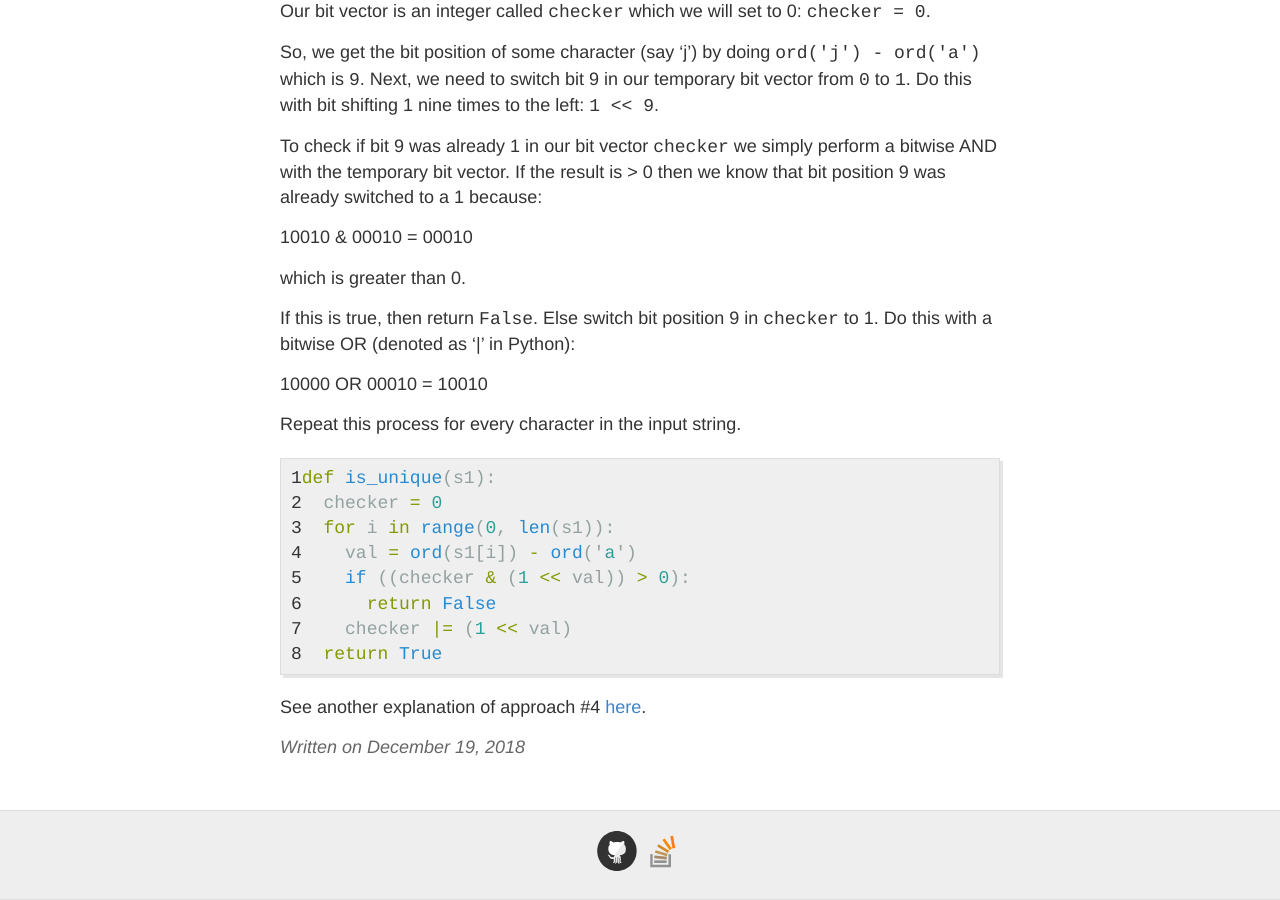
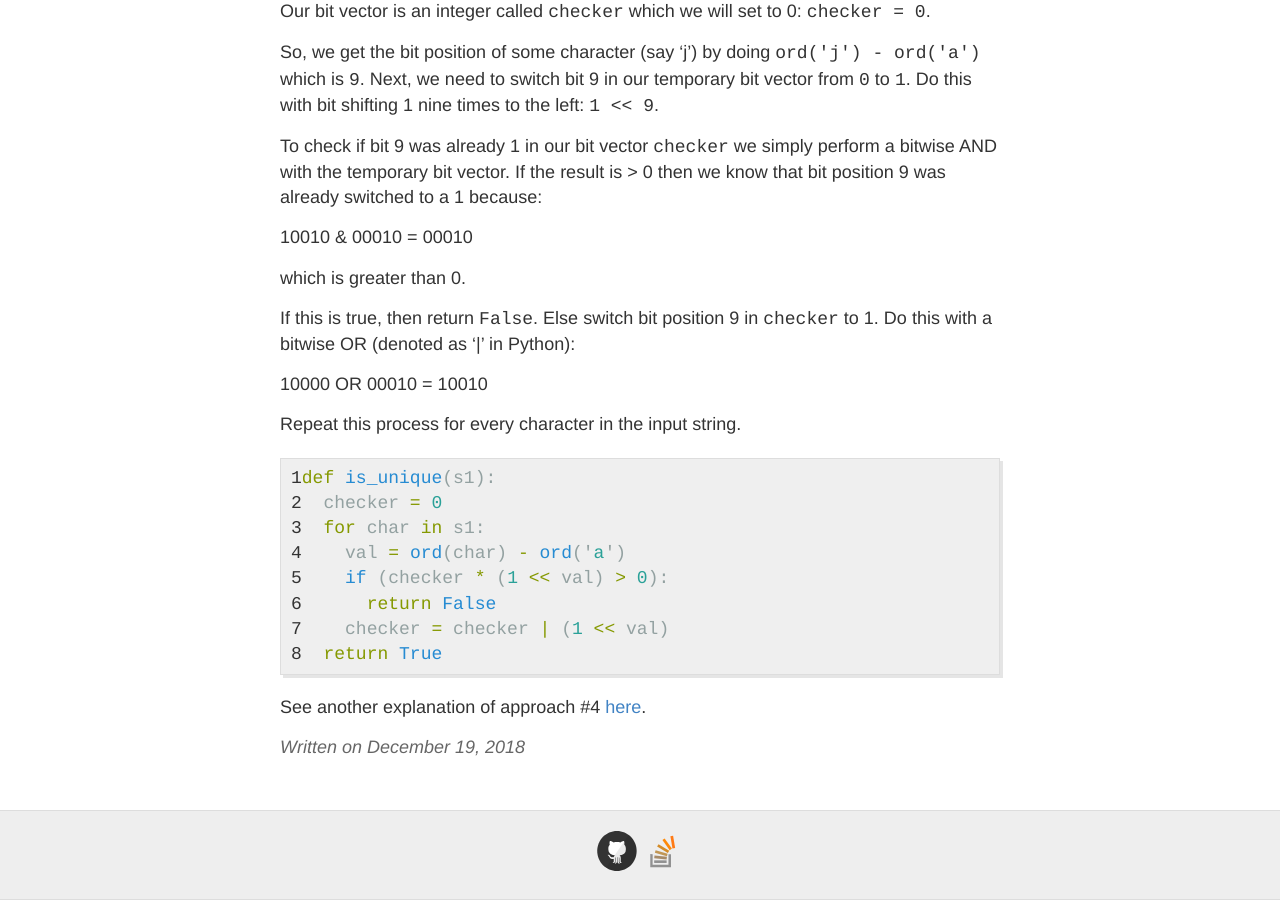
Before and after one commit to gutucristian/gutucristian.github.io, a Jekyll site: the page built from _posts/2018-12-19-Is-Unique-ctci-Problem.md, in a window 1280 px wide and 900 px high, scrolled down 1890 px. Built offline with Jekyll 4.4.1, drawn with Linux system fonts in a browser that asks for light colours; our own code applies the rules of GitHub Pages for plain Markdown files.

Commit message:
update code

```diff
--- a/_posts/2018-12-19-Is-Unique-ctci-Problem.md
+++ b/_posts/2018-12-19-Is-Unique-ctci-Problem.md
@@ -69,11 +69,11 @@ Repeat this process for every character in the input string.
 {% highlight python linenos %}
 def is_unique(s1):
   checker = 0
-  for i in range(0, len(s1)):
-    val = ord(s1[i]) - ord('a')
-    if ((checker & (1 << val)) > 0):
+  for char in s1:
+    val = ord(char) - ord('a')
+    if (checker * (1 << val) > 0):
       return False
-    checker |= (1 << val)
+    checker = checker | (1 << val)
   return True
 {% endhighlight %}
 
```
